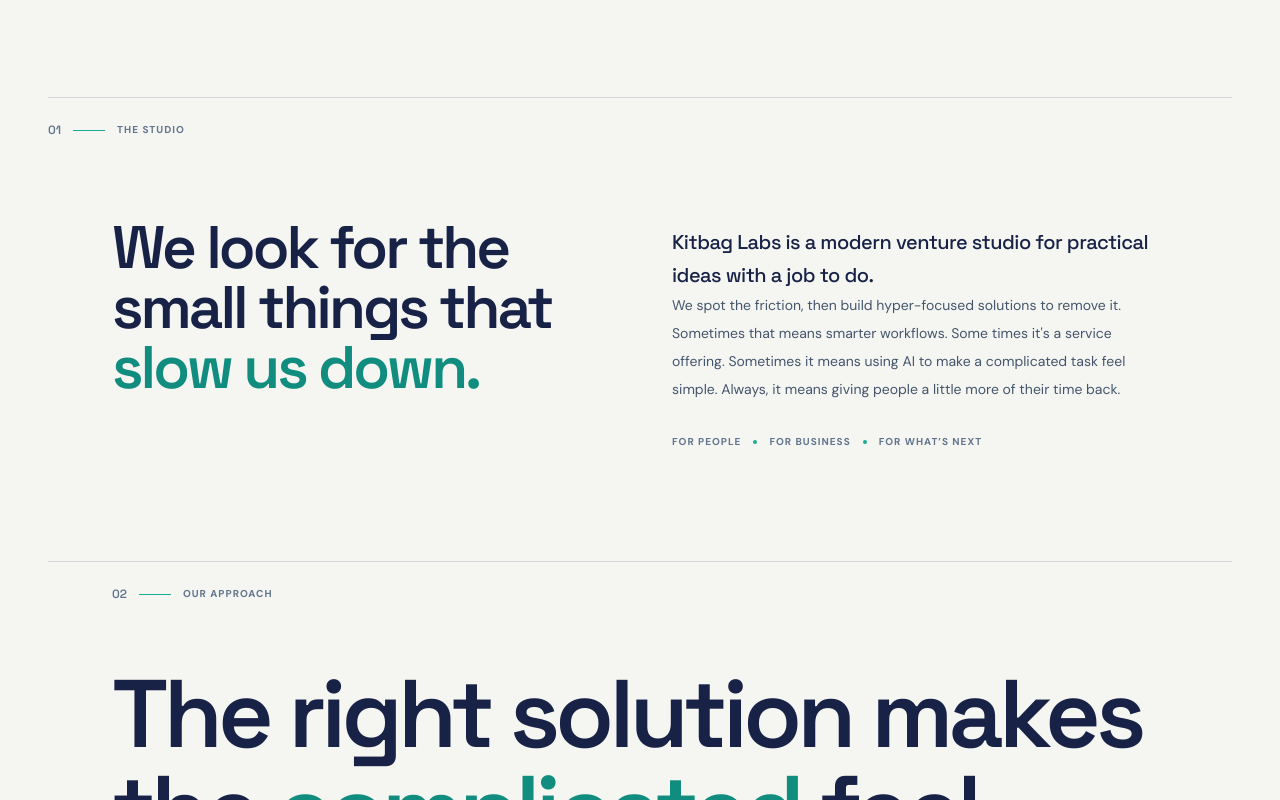
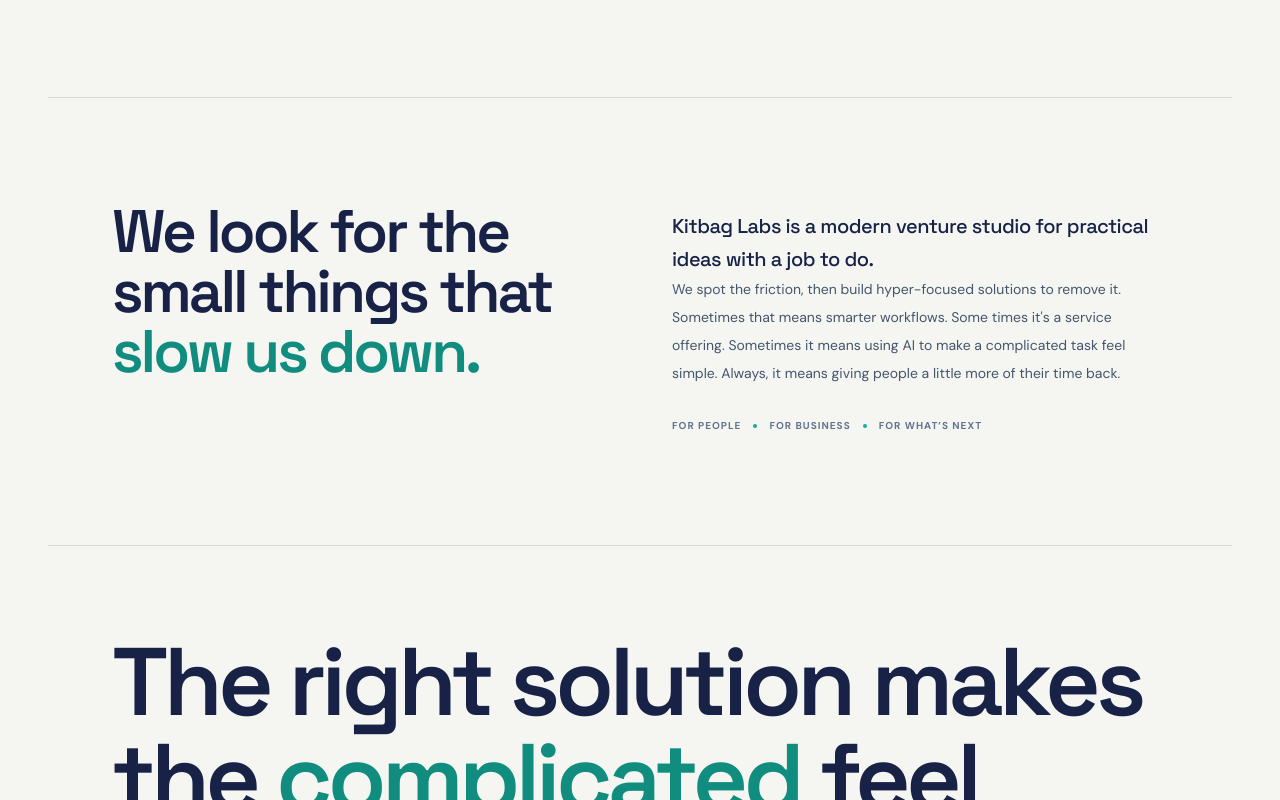
Before and after one commit to bakosbits/kitbaglabs, a React (Vite) app: page / in a window 1280 px wide. Shown: the part 700-1500 px from the top of the page. Built offline with nearby package versions, Linux system fonts and the light colour scheme.

Commit message:
update: removed SectionMarker

```diff
--- a/src/components/Page.tsx
+++ b/src/components/Page.tsx
@@ -1,11 +1,10 @@
 import type { ReactNode } from "react";
-import { Section, SectionMarker, display } from "./ui";
+import { Section, display } from "./ui";
 
 /* Standard page opener: numbered marker, large display title, optional lead paragraph. */
 export function PageIntro({ id, label, title, lead, centered = false, children }: { id: string; label: string; title: ReactNode; lead?: ReactNode; centered?: boolean; children?: ReactNode }) {
     return (
         <Section labelledBy={id} className="pt-6 pb-12 md:pt-7 md:pb-16 xl:px-16">
-            <div className={centered ? "flex justify-center" : ""}><SectionMarker number="01" label={label} /></div>
             <h1 id={id} className={`${display} mt-12 max-w-4xl ${centered ? "mx-auto text-center" : ""} text-4xl leading-none tracking-tighter sm:text-5xl md:mt-16 md:text-6xl xl:text-7xl`}>{title}</h1>
             {lead && <p className={`mt-6 max-w-xl ${centered ? "mx-auto text-center" : ""} text-sm leading-relaxed text-slate-600 md:mt-8 md:text-base`}>{lead}</p>}
             {children}
--- a/src/components/ui.tsx
+++ b/src/components/ui.tsx
@@ -14,16 +14,6 @@
 export function PulseDot() {
     return (
         <span className="relative inline-block size-2 shrink-0 rounded-full bg-teal after:absolute after:-inset-1 after:rounded-full after:border after:border-teal/30" />
-    );
-}
-
-export function SectionMarker({ number, label, light = false }: { number: string; label: string; light?: boolean }) {
-    return (
-        <div className={`flex items-center gap-2 text-2xs font-bold tracking-widest uppercase md:gap-3 ${light ? "text-slate-300" : "text-slate-500"}`}>
-            <span className={`font-display text-xs font-semibold tracking-normal ${light ? "text-slate-300" : "text-slate-500"}`}>{number}</span>
-            <span className="h-px w-5 bg-teal md:w-8" />
-            {label}
-        </div>
     );
 }
 
--- a/src/pages/About.tsx
+++ b/src/pages/About.tsx
@@ -1,6 +1,6 @@
 import Layout from "../components/Layout";
 import { PageIntro } from "../components/Page";
-import { Button, Section, SectionMarker, display } from "../components/ui";
+import { Button, Section, display } from "../components/ui";
 import { ArrowUpRight } from "lucide-react";
 
 const principles = [
@@ -20,7 +20,6 @@
             />
 
             <Section labelledBy="principles-title" className="border-t border-line pt-6 pb-18 md:pb-28 xl:px-16">
-                <SectionMarker number="02" label="WHAT WE BELIEVE" />
                 <h2 id="principles-title" className={`${display} mt-12 mb-10 text-3xl leading-none tracking-tighter sm:text-4xl md:mt-16 md:mb-16 md:text-5xl`}>A kit of tools, each with a job to do.</h2>
                 <div className="grid border-t border-line md:grid-cols-3">
                     {principles.map((item, i) => (
@@ -34,9 +33,8 @@
             </Section>
 
             <Section labelledBy="about-cta-title" className="border-t border-line pt-6 pb-18 md:pb-26 xl:px-16">
-                <SectionMarker number="03" label="SAY HELLO" />
                 <div className="mt-12 flex flex-col md:mt-16 md:flex-row md:items-end md:justify-between md:gap-8">
-                    <h2 id="about-cta-title" className={`${display} text-4xl leading-none tracking-tighter sm:text-5xl md:text-6xl`}>Got a little{" "}<br className="hidden md:inline" />friction of your own?</h2>
+                    <h2 id="about-cta-title" className={`${display} text-4xl leading-none tracking-tighter sm:text-5xl md:text-6xl`}>Something slowing you down?</h2>
                     <Button large className="mt-7 self-start whitespace-nowrap md:mt-0 md:mb-2 md:self-auto" href="/contact">Let’s talk about it <ArrowUpRight size={18} /></Button>
                 </div>
             </Section>
--- a/src/pages/Contact.tsx
+++ b/src/pages/Contact.tsx
@@ -39,7 +39,7 @@
 
     return (
         <Layout>
-            <PageIntro centered id="contact-page-title" label="CONTACT" title={<>Got a little <span className="text-teal-dark">friction</span> of your own?</>} lead="Tell us what’s slowing you down, or ask about one of our products. We read everything." />
+            <PageIntro centered id="contact-page-title" label="CONTACT" title={<>How can we <span className="text-teal-dark">help</span>?</>} lead="Tell us what’s slowing you down, or ask about one of our products. We read everything." />
             <Section className="border-t border-line pt-8 pb-18 md:pb-28 xl:px-16">
                 {status === "sent" ? (
                     <div className="mx-auto max-w-xl text-center" role="status">
--- a/src/pages/Home.tsx
+++ b/src/pages/Home.tsx
@@ -9,7 +9,7 @@
     TrendingUp,
 } from "lucide-react";
 import { products, type Product, type ProductGlyph } from "../data/products";
-import { Button, PulseDot, Section, SectionMarker, display } from "../components/ui";
+import { Button, PulseDot, Section, display } from "../components/ui";
 
 function RouteChip({ position, icon, children }: { position: string; icon: React.ReactNode; children: React.ReactNode }) {
     return (
@@ -200,7 +200,6 @@
                 </Section>
 
                 <Section id="studio" labelledBy="studio-title" className="border-t border-line pt-6 pb-18 md:pb-28">
-                    <SectionMarker number="01" label="THE STUDIO" />
                     <div className="mt-12 grid md:mt-20 md:grid-cols-2 md:gap-12 lg:gap-16 xl:mx-16">
                         <h2 className={`${display} text-4xl leading-none tracking-tighter sm:text-5xl xl:text-6xl`} id="studio-title">
                             We look for the{" "}<br className="hidden md:inline" />small things that{" "}<br className="hidden md:inline" /><em className="text-teal-dark not-italic">slow us down.</em>
@@ -216,9 +215,6 @@
                 </Section>
 
                 <Section id="approach" labelledBy="approach-title" className="border-t border-line pt-6 pb-18 md:pb-28 xl:px-16">
-                    <div className="flex items-start justify-between">
-                        <SectionMarker number="02" label="OUR APPROACH" />
-                    </div>
                     <h2 id="approach-title" className={`${display} mt-12 mb-10 text-4xl leading-none tracking-tighter sm:text-5xl md:mt-16 md:text-6xl md:mb-16 lg:text-7xl xl:text-8xl`}>
                         The right solution makes{" "}<br className="hidden md:inline" />the <span className="text-teal-dark">complicated</span> feel{" "}<br className="hidden md:inline" />like second nature.
                     </h2>
@@ -236,7 +232,6 @@
                 <Section id="kit" labelledBy="products-title" outer="overflow-hidden bg-ink text-white" className="pt-16 pb-6 md:pt-24 md:pb-10 xl:px-16">
                     <div className="mb-10 grid md:mb-16 md:grid-cols-3 md:items-end md:gap-12">
                         <div className="md:col-span-2">
-                            <SectionMarker number="03" label="THE KITBAG" light />
                             <h2 id="products-title" className={`${display} mt-7 text-4xl leading-none tracking-tighter sm:text-5xl md:mt-9 md:text-6xl xl:text-7xl`}>
                                 Pragmatic solutions.{" "}<br className="hidden md:inline" /><span className="text-slate-300">Real momentum.</span>
                             </h2>
@@ -253,10 +248,9 @@
                         <span className="absolute right-13 bottom-20 z-10 size-1.5 rounded-full bg-teal" />
                         <span className="absolute top-43 left-22 z-10 size-1 rounded-full bg-ink" />
                     </div>
-                    <SectionMarker number="04" label="A GOOD PLACE TO START" />
                     <div className="relative z-10 mt-12 flex flex-col md:mt-18 md:flex-row md:items-end md:justify-between md:gap-8">
                         <div>
-                            <h2 id="contact-title" className={`${display} text-4xl leading-none tracking-tighter sm:text-5xl md:text-6xl xl:text-7xl`}>Got a little{" "}<br className="hidden md:inline" />friction of your own?</h2>
+                            <h2 id="contact-title" className={`${display} text-4xl leading-none tracking-tighter sm:text-5xl md:text-6xl xl:text-7xl`}>Something slowing you down?</h2>
                             <p className="mt-5 max-w-xs text-xs leading-relaxed text-slate-500 md:max-w-none md:text-sm">We’re always curious about the everyday problems worth making easier.</p>
                         </div>
                         <Button large className="mt-7 self-start whitespace-nowrap md:mt-0 md:mb-2 md:self-auto" href="/contact">Let’s talk about it <ArrowUpRight size={18} /></Button>
--- a/src/pages/Maphoist.tsx
+++ b/src/pages/Maphoist.tsx
@@ -1,7 +1,7 @@
 import { ArrowUpRight, Check } from "lucide-react";
 import Layout from "../components/Layout";
 import { PageIntro } from "../components/Page";
-import { Button, Section, SectionMarker, display } from "../components/ui";
+import { Button, Section, display } from "../components/ui";
 
 const included = [
     { title: "Profile optimization", body: "We complete and tune every field of your Google Business Profile so it accurately represents what you do." },
@@ -43,7 +43,6 @@
             </PageIntro>
 
             <Section labelledBy="included-title" className="border-t border-line pt-6 pb-18 md:pb-28 xl:px-16">
-                <SectionMarker number="02" label="WHAT’S INCLUDED" />
                 <h2 id="included-title" className={`${display} mt-12 mb-10 text-3xl leading-none tracking-tighter sm:text-4xl md:mt-16 md:mb-16 md:text-5xl`}>Six things, handled every month.</h2>
                 <div className="grid border-t border-line md:grid-cols-3">
                     {included.map((item, i) => (
@@ -57,7 +56,6 @@
             </Section>
 
             <Section id="pricing" labelledBy="pricing-title" outer="bg-ink text-white" className="pt-16 pb-16 md:pt-24 md:pb-24 xl:px-16">
-                <SectionMarker number="03" label="PRICING" light />
                 <h2 id="pricing-title" className={`${display} mt-7 mb-10 text-4xl leading-none tracking-tighter sm:text-5xl md:mt-9 md:mb-14 md:text-6xl`}>
                     Simple monthly pricing. <span className="text-slate-300">No surprises.</span>
                 </h2>
```
